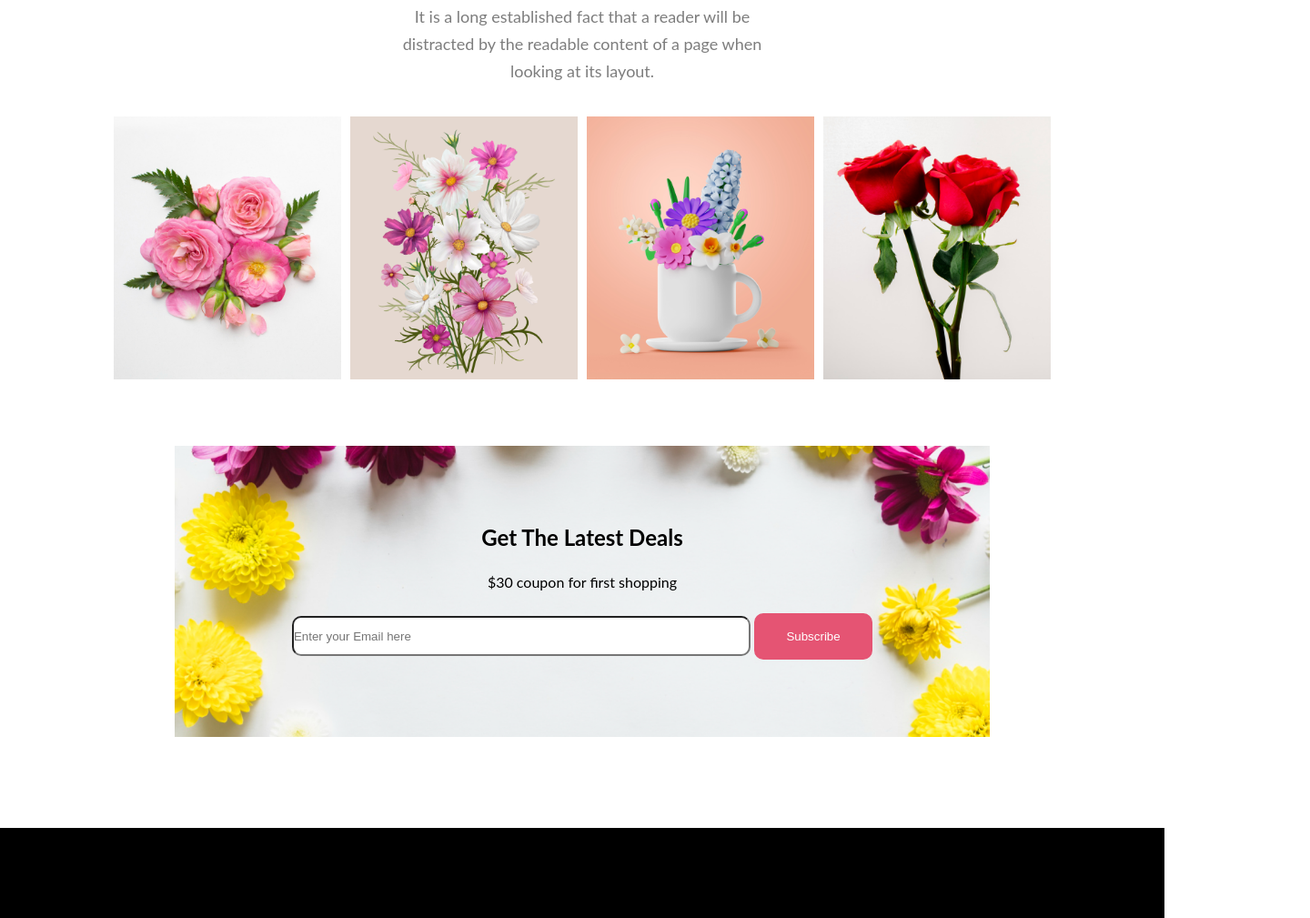
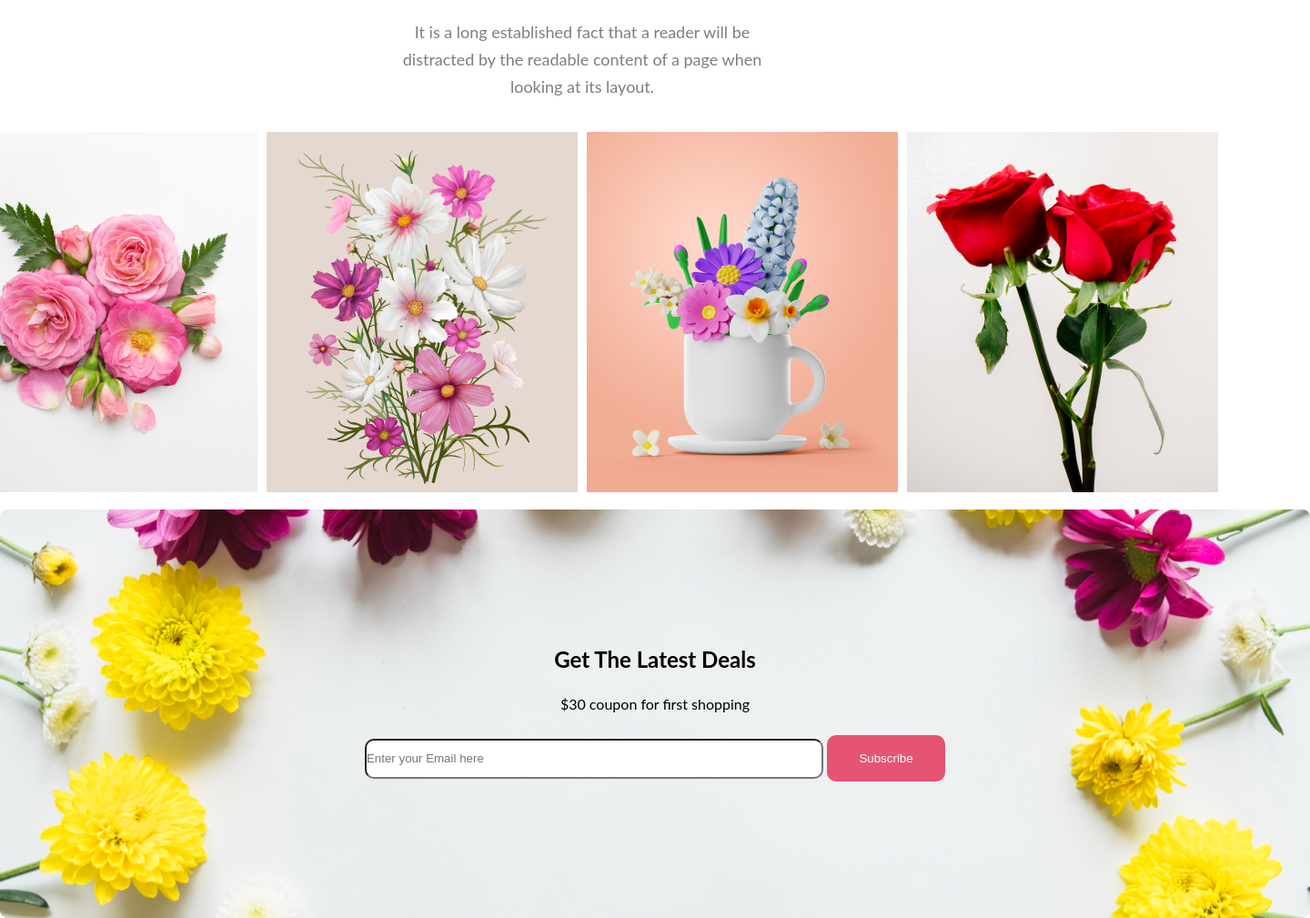
Before and after one commit to Rahad31/online-flower-shop, a plain HTML site: page index.html in a window 1280 px wide. Shown: the part 2930-3939 px from the top of the page at 91% size, 1440 px wide, since content can reach past the window. Drawn offline with Linux system fonts and the light colour scheme.

Commit message:
prefinal1

```diff
--- a/style.css
+++ b/style.css
@@ -182,8 +182,9 @@ line-height: 30px;
 }
 
 .facility {
-    width: 80vw;
-    height: 250px;
+    width: 1440px;
+    height: 320px;
+    flex-shrink: 0;
     background-color: #f4f4f4;
     margin: 40px auto 100px;
     border-radius: 20px;
@@ -256,11 +257,14 @@ span {
     gap: 10px;
 }
 .image img {
-    width: 250px;
+    width: 342px;
+height: 396px;
+flex-shrink: 0;
 }
 .latest-deals {
-    width: 70vw;
-    height: 40vh;
+    width: 1440px;
+    height: 449px;
+    flex-shrink: 0;
     margin: auto;
     background-image: url("./images/Rectangle\ 9.png");
     background-position: center;
```
